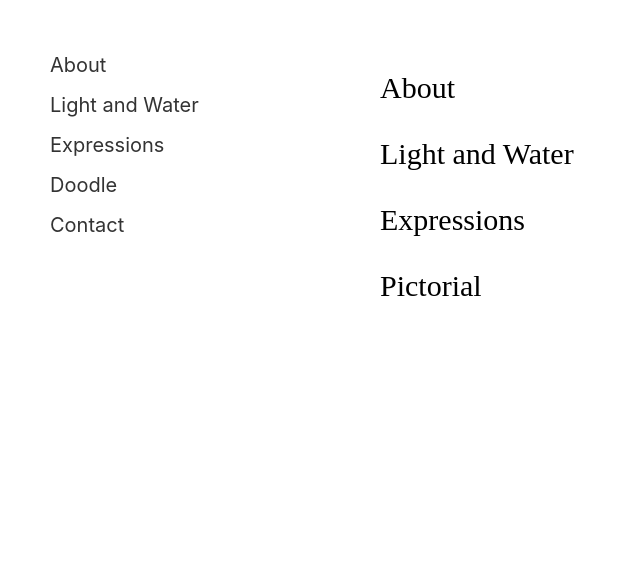
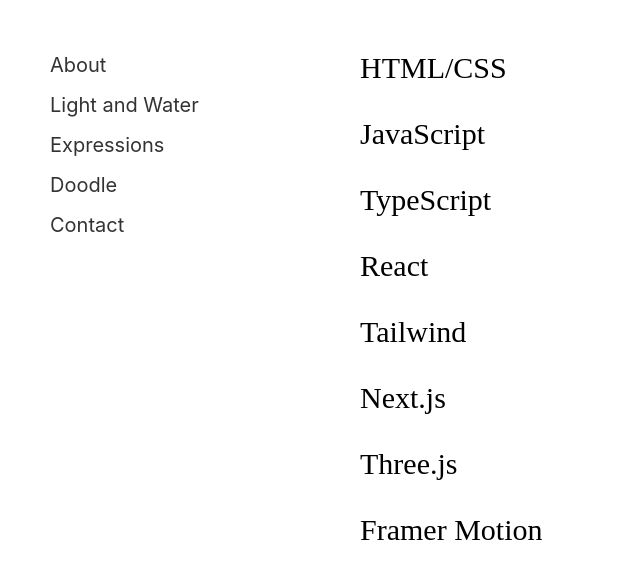
Before and after one commit to Jungyoonlim/gallery, a React (Create React App) app in the folder art-gallery-react/: page /about in a window 1280 px wide. Shown: the top 578 px of the page, without its empty margins (0-640 px from the left). Built offline with nearby package versions, Linux system fonts and the light colour scheme.

Commit message:
dawww so many things to fix

```diff
--- a/art-gallery-react/src/components/Pages/About.tsx
+++ b/art-gallery-react/src/components/Pages/About.tsx
@@ -1,11 +1,6 @@
 import React from 'react';
 import styled from 'styled-components';
 import { motion } from 'framer-motion';
-
-
-const AboutContainer = styled(motion.div)`
-    padding: 20px;
-`;
 
 
 const Menu = styled.div`
@@ -26,19 +21,19 @@ const SkillContainer = styled.div`
 
 const About: React.FC = () => {
     return (
-        <AboutContainer>
             <div className="AboutContainer">
             <Menu>
                 <SkillContainer>
-                <section className="left-col">
-                <ul>About</ul>
-                <ul>Light and Water</ul>
-                <ul>Expressions</ul>
-                <ul>Pictorial</ul>
-            </section>
             <section className="skillContainer">
                 <article className="technical-skills">
-
+                <ul>HTML/CSS</ul>
+                <ul>JavaScript</ul>
+                <ul>TypeScript</ul>
+                <ul>React</ul>
+                <ul>Tailwind</ul>
+                <ul>Next.js</ul>
+                <ul>Three.js</ul>
+                <ul>Framer Motion</ul>
 
                 </article>
                 <article className="design">
@@ -48,7 +43,6 @@ const About: React.FC = () => {
                 </SkillContainer>
         </Menu>
         </div>
-        </AboutContainer>
     );
 };
 
--- a/art-gallery-react/src/components/Pages/LightWater.tsx
+++ b/art-gallery-react/src/components/Pages/LightWater.tsx
@@ -69,8 +69,8 @@ const NextButton = styled(NavigationButton)`
 `;
 
 const ImageWrapper = styled(motion.div)`
-  width: 80%;
-  height: 80%;
+  width: 60%;
+  height: 60%;
   display: flex;
   justify-content: center;
   align-items: center;
```
